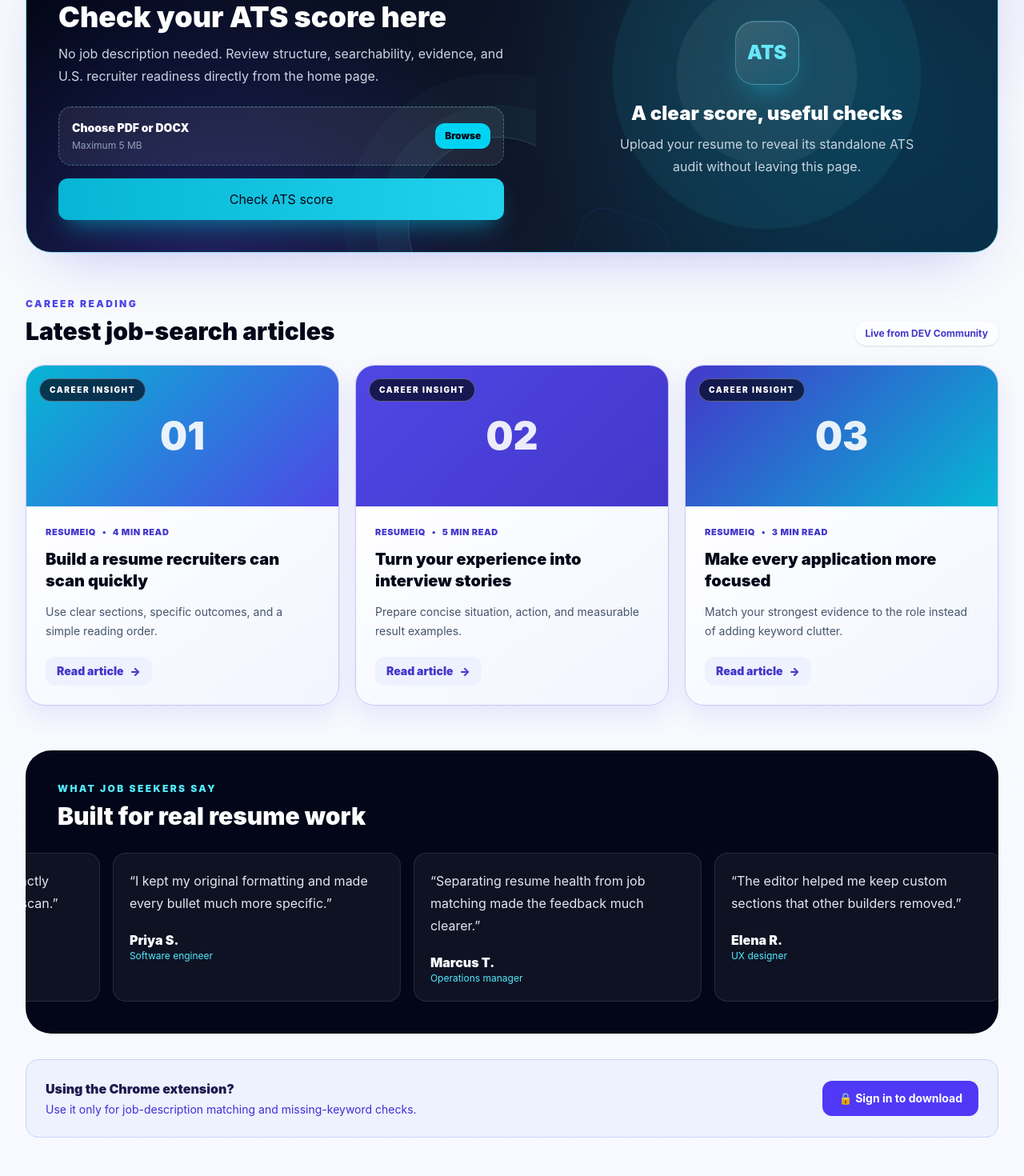
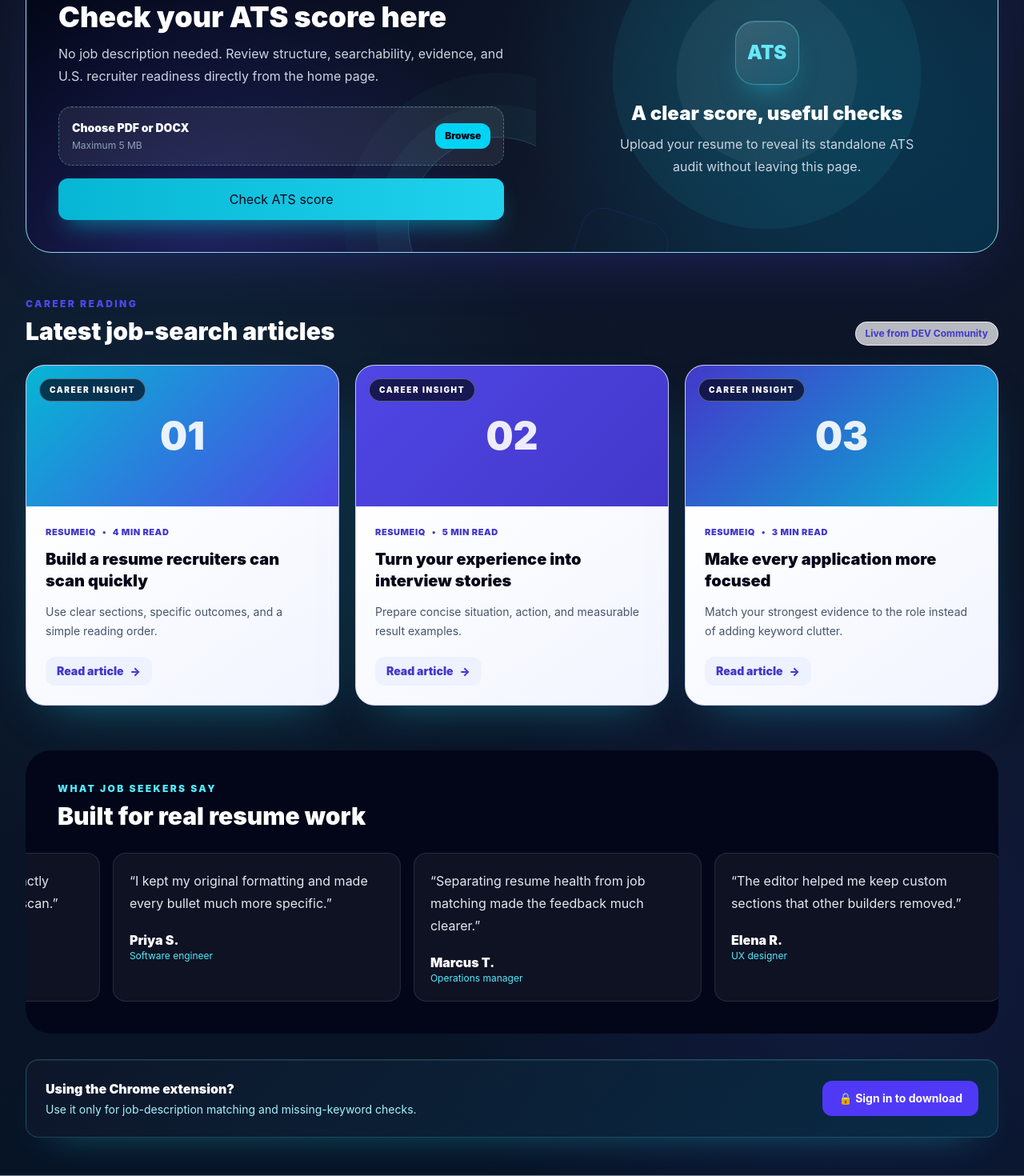
Before and after one commit to makwana-prateek23/ResumeIQ, a React (Vite) app in the folder client/: page / in a window 1280 px wide. Shown: the part 1182-2652 px from the top of the page at 80% size. Built offline with nearby package versions, Linux system fonts and the light colour scheme; no server answers.

Commit message:
feat: enhance landing page styles with improved gradients, shadows, and readability for a modern look

```diff
--- a/client/src/index.css
+++ b/client/src/index.css
@@ -197,12 +197,31 @@ article.shadow-2xl .flex.flex-wrap.justify-between > span:last-child {
   position: relative;
   isolation: isolate;
   background:
-    radial-gradient(circle at 8% 12%, color-mix(in srgb, var(--accent-1) 18%, transparent), transparent 25rem),
-    radial-gradient(circle at 92% 32%, color-mix(in srgb, var(--accent-2) 14%, transparent), transparent 28rem),
-    linear-gradient(180deg, color-mix(in srgb, var(--accent-soft-bg) 68%, white), #f8fafc 48%, color-mix(in srgb, var(--accent-soft-bg) 45%, white));
-  box-shadow: 0 0 0 100vmax color-mix(in srgb, var(--accent-soft-bg) 52%, white);
+    radial-gradient(circle at 7% 9%, color-mix(in srgb, var(--accent-1) 16%, transparent), transparent 28rem),
+    radial-gradient(circle at 94% 29%, color-mix(in srgb, var(--accent-2) 18%, transparent), transparent 32rem),
+    radial-gradient(circle at 18% 66%, rgba(34, 211, 238, .08), transparent 30rem),
+    radial-gradient(circle at 85% 90%, rgba(79, 70, 229, .12), transparent 34rem),
+    linear-gradient(180deg, #020617, #0f172a 48%, #071426);
+  box-shadow: 0 0 0 100vmax #020617;
   clip-path: inset(0 -100vmax);
 }
+
+.landing-page > section:not(.landing-hero-3d) { position: relative; z-index: 1; }
+.landing-page > section > div > div > h2,
+.landing-page > section > div > h2 { color: white; }
+
+/* The reading cards stay light for long-form readability while floating on
+   the same continuous page atmosphere. */
+.landing-page .article-card { box-shadow: 0 24px 55px -32px rgba(34, 211, 238, .5); }
+
+/* Bottom extension callout uses the same dark glass language as the page. */
+.landing-page > section:last-child {
+  border-color: rgba(103, 232, 249, .2);
+  background: linear-gradient(135deg, rgba(15, 23, 42, .92), rgba(8, 47, 73, .82));
+  box-shadow: inset 0 1px rgba(255, 255, 255, .08), 0 20px 50px -35px rgba(34, 211, 238, .65);
+}
+.landing-page > section:last-child p:first-child { color: white; }
+.landing-page > section:last-child p:last-child { color: #a5f3fc; }
 
 .article-card {
   display: flex;
```
